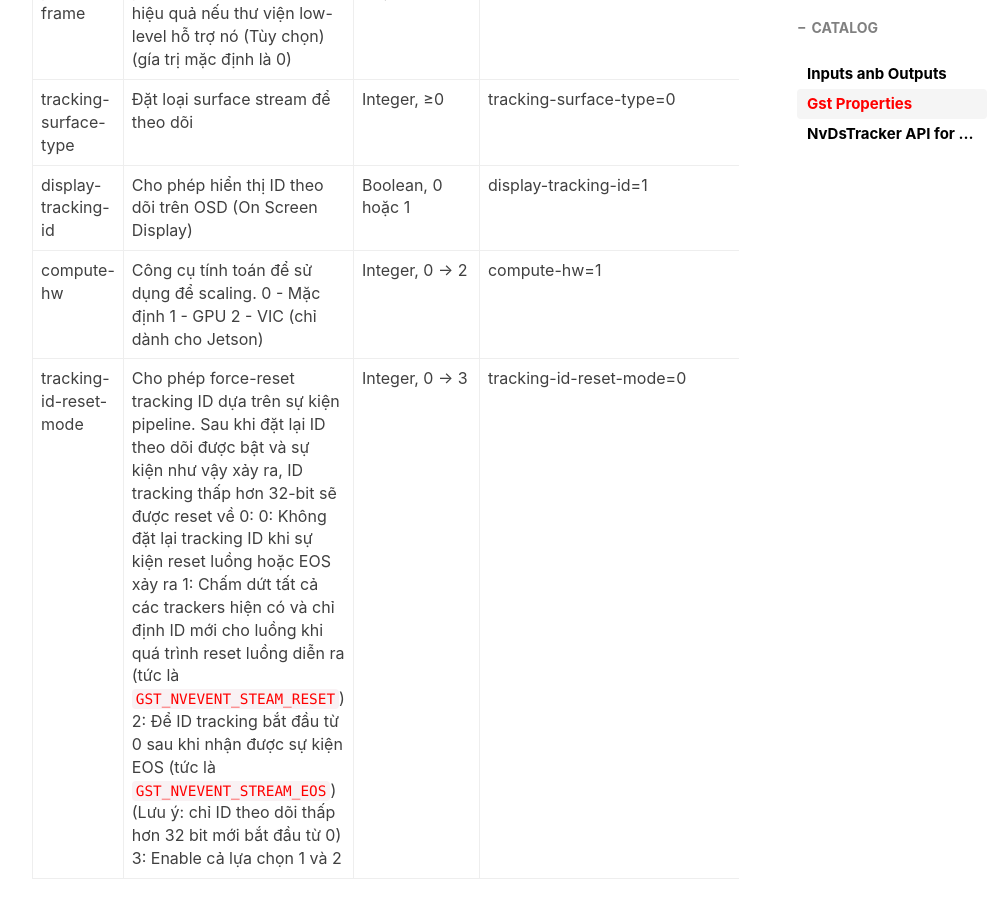
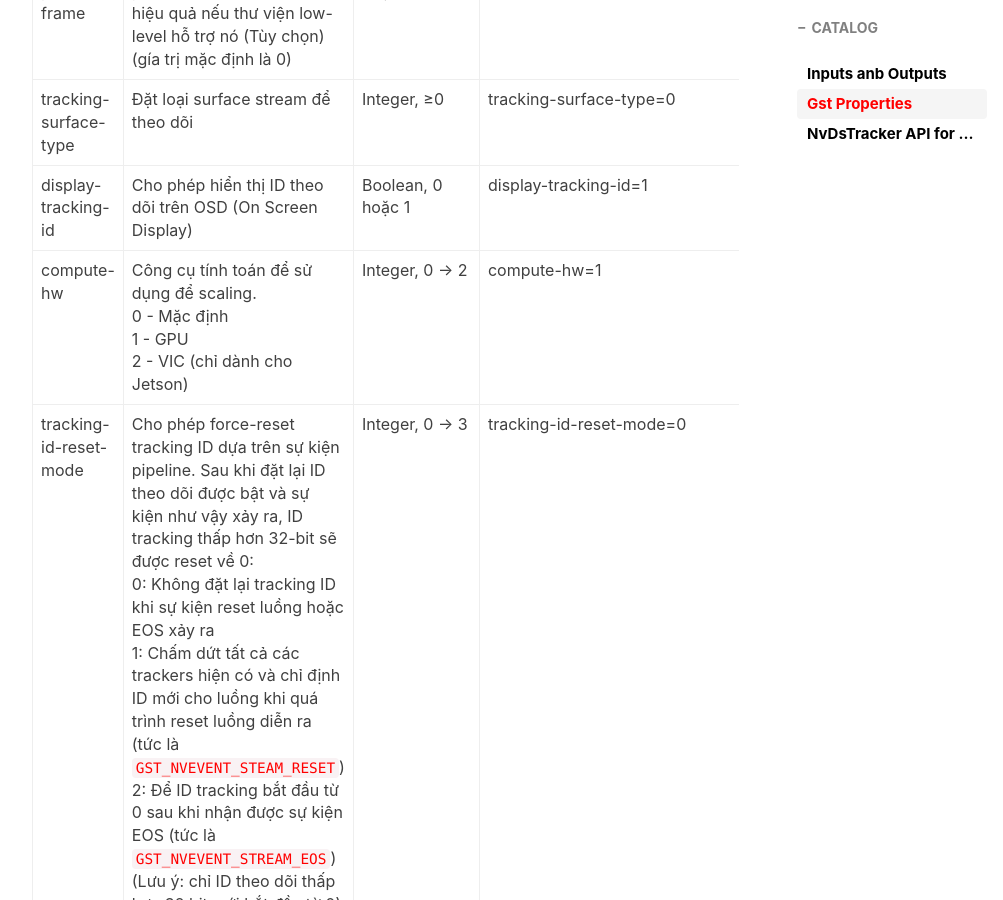
Before and after one commit to nab1010/nab1010.github.io, a Jekyll site: the page built from _posts/Knowledge/2022-12-29-Gst-nvtracker.md, in a window 1280 px wide and 900 px high, scrolled down 5282 px. Shown: the whole window, without its empty margins (233-1236 px from the left). Built offline with Jekyll 4.4.1, drawn with Linux system fonts in a browser that asks for light colours; nearby versions of some CDN libraries; comment, search, counter and statistics services are not loaded; some of the changed text lies outside the part shown.

Commit message:
nabang1010 update

```diff
--- a/_posts/Knowledge/2022-12-29-Gst-nvtracker.md
+++ b/_posts/Knowledge/2022-12-29-Gst-nvtracker.md
@@ -97,7 +97,7 @@ Bảng sau mô tả các thuộc tính của plugin Gst-nvtracker.
 | enable-past-frame | Enable/disable reporting past-frame data mode. Chỉ hiệu quả nếu thư viện low-level hỗ trợ nó (Tùy chọn) (gía trị mặc định là 0) | Boolean, 0 hoặc 1 | enable-past-frame=1 |
 | tracking-surface-type | Đặt loại surface stream để theo dõi | Integer, ≥0 | tracking-surface-type=0 |
 | display-tracking-id | Cho phép hiển thị ID theo dõi trên OSD (On Screen Display) | Boolean, 0 hoặc 1 | display-tracking-id=1 |
-| compute-hw | Công cụ tính toán để sử dụng để scaling. 0 - Mặc định 1 - GPU 2 - VIC (chỉ dành cho Jetson) | Integer, 0 -> 2 | compute-hw=1 |
-| tracking-id-reset-mode | Cho phép force-reset tracking ID dựa trên sự kiện pipeline. Sau khi đặt lại ID theo dõi được bật và sự kiện như vậy xảy ra, ID tracking thấp hơn 32-bit sẽ được reset về 0: 0: Không đặt lại tracking ID khi sự kiện reset luồng hoặc EOS xảy ra  1: Chấm dứt tất cả các trackers hiện có và chỉ định ID mới cho luồng khi quá trình reset luồng diễn ra (tức là `GST_NVEVENT_STEAM_RESET`) 2: Để ID tracking bắt đầu từ 0 sau khi nhận được sự kiện EOS (tức là `GST_NVEVENT_STREAM_EOS`) (Lưu ý: chỉ ID theo dõi thấp hơn 32 bit mới bắt đầu từ 0)  3: Enable cả lựa chọn 1 và 2 | Integer, 0 -> 3 | tracking-id-reset-mode=0 |
+| compute-hw | Công cụ tính toán để sử dụng để scaling. <br> 0 - Mặc định <br> 1 - GPU  <br> 2 - VIC (chỉ dành cho Jetson) | Integer, 0 -> 2 | compute-hw=1 |
+| tracking-id-reset-mode | Cho phép force-reset tracking ID dựa trên sự kiện pipeline. Sau khi đặt lại ID theo dõi được bật và sự kiện như vậy xảy ra, ID tracking thấp hơn 32-bit sẽ được reset về 0: <br> 0: Không đặt lại tracking ID khi sự kiện reset luồng hoặc EOS xảy ra <br> 1: Chấm dứt tất cả các trackers hiện có và chỉ định ID mới cho luồng khi quá trình reset luồng diễn ra (tức là `GST_NVEVENT_STEAM_RESET`) <br> 2: Để ID tracking bắt đầu từ 0 sau khi nhận được sự kiện EOS (tức là `GST_NVEVENT_STREAM_EOS`) (Lưu ý: chỉ ID theo dõi thấp hơn 32 bit mới bắt đầu từ 0) <br> 3: Enable cả lựa chọn 1 và 2 | Integer, 0 -> 3 | tracking-id-reset-mode=0 |
 
 # NvDsTracker API for Low-Level Tracker Library
```
